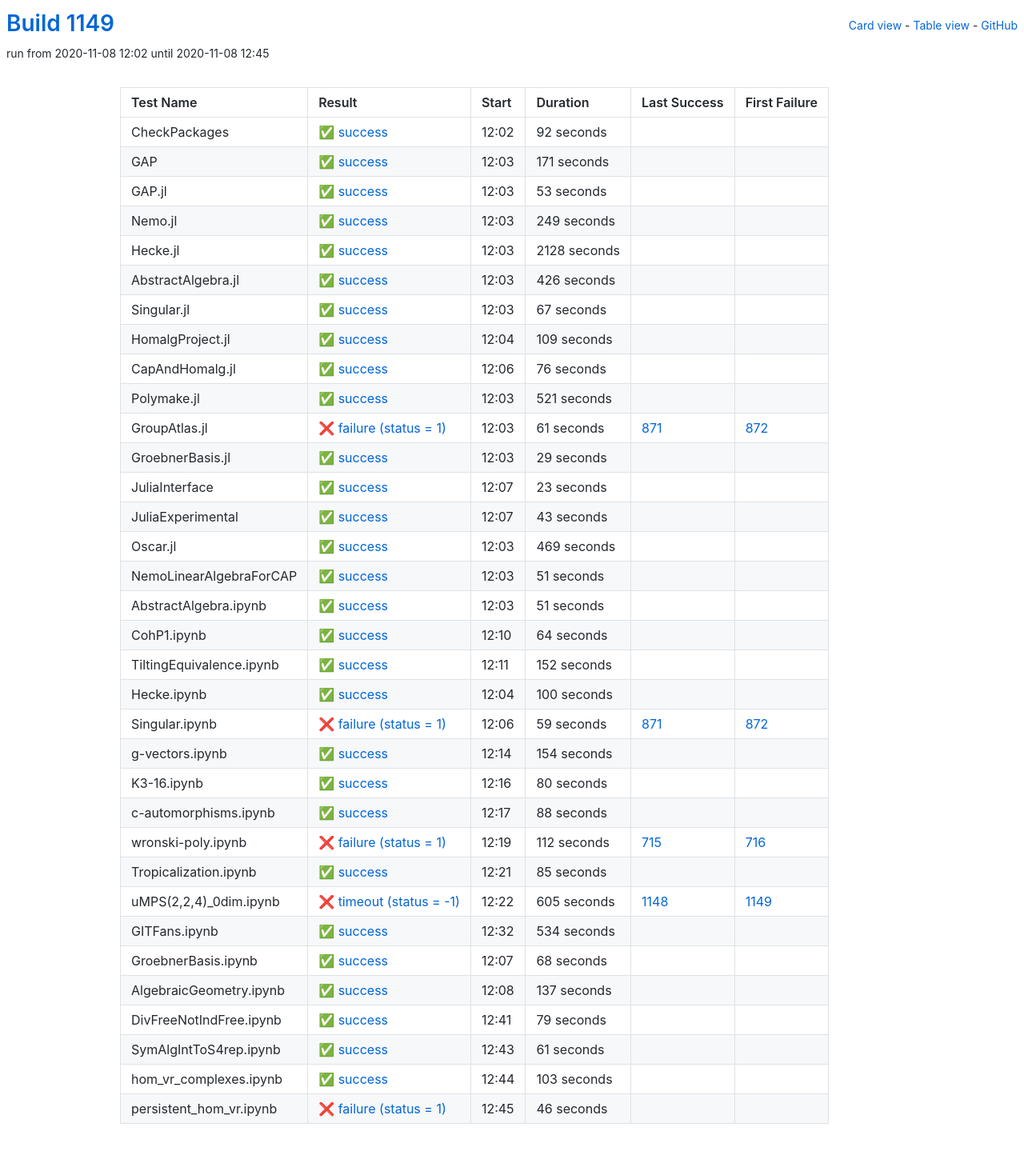
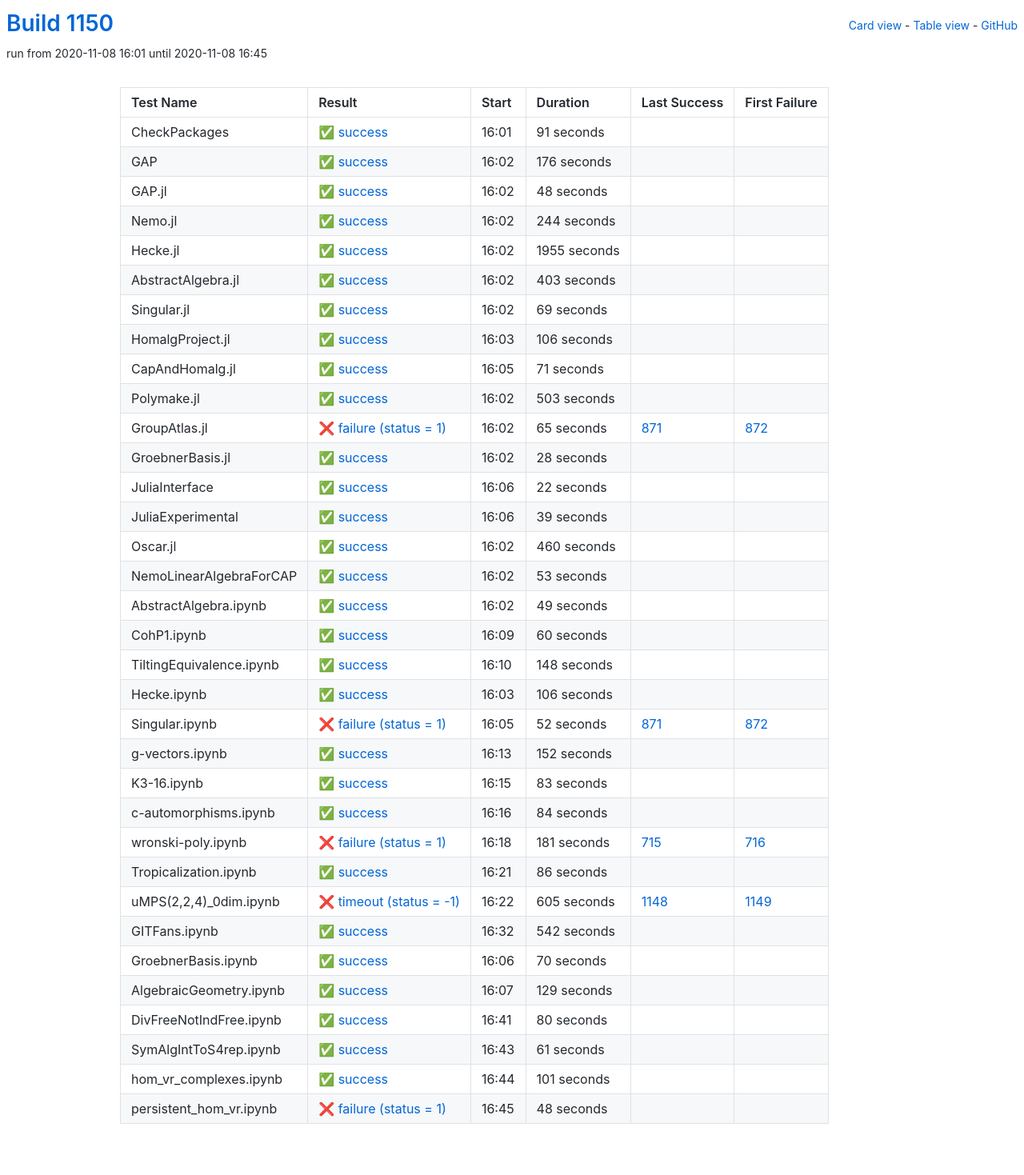
Before and after one commit to oscar-system/oscar-ci-status-stable, a Jekyll site: the page built from table.html, in a window 1280 px wide. Shown: the whole page at 80% size. Built offline with Jekyll 4.4.1, drawn with Linux system fonts in a browser that asks for light colours.

Commit message:
Build #1150

```diff
--- a/_data/ci.yml
+++ b/_data/ci.yml
@@ -1,6 +1,6 @@
 ---
-build: 1149
-build_url: https://oscarci.mathematik.uni-kl.de/job/oscar-stable/1149/
+build: 1150
+build_url: https://oscarci.mathematik.uni-kl.de/job/oscar-stable/1150/
 job: oscar-stable
 organization: oscar-system
 repo: oscar-ci-status-stable
@@ -8,32 +8,188 @@ repourl: https://github.com/oscar-system/oscar-ci-status-stable
 tests:
 - name: CheckPackages
   id: checkpackages
-  log: https://oscarci.mathematik.uni-kl.de/job/oscar-stable/1149/artifact/logs/build-1149/CheckPackages.log
-  start: 2020-11-08 12:02
+  log: https://oscarci.mathematik.uni-kl.de/job/oscar-stable/1150/artifact/logs/build-1150/CheckPackages.log
+  start: 2020-11-08 16:01
   success: true
   exitcode: 0
   status: success
-  duration: 92
+  duration: 91
   last_success: false
   last_success_url:
   first_failure: false
   first_failure_url:
 - name: GAP
   id: gap
-  log: https://oscarci.mathematik.uni-kl.de/job/oscar-stable/1149/artifact/logs/build-1149/GAP.log
-  start: 2020-11-08 12:03
+  log: https://oscarci.mathematik.uni-kl.de/job/oscar-stable/1150/artifact/logs/build-1150/GAP.log
+  start: 2020-11-08 16:02
   success: true
   exitcode: 0
   status: success
-  duration: 171
+  duration: 176
   last_success: false
   last_success_url:
   first_failure: false
   first_failure_url:
 - name: GAP.jl
   id: gap-jl
-  log: https://oscarci.mathematik.uni-kl.de/job/oscar-stable/1149/artifact/logs/build-1149/GAP.jl.log
-  start: 2020-11-08 12:03
+  log: https://oscarci.mathematik.uni-kl.de/job/oscar-stable/1150/artifact/logs/build-1150/GAP.jl.log
+  start: 2020-11-08 16:02
+  success: true
+  exitcode: 0
+  status: success
+  duration: 48
+  last_success: false
+  last_success_url:
+  first_failure: false
+  first_failure_url:
+- name: Nemo.jl
+  id: nemo-jl
+  log: https://oscarci.mathematik.uni-kl.de/job/oscar-stable/1150/artifact/logs/build-1150/Nemo.jl.log
+  start: 2020-11-08 16:02
+  success: true
+  exitcode: 0
+  status: success
+  duration: 244
+  last_success: false
+  last_success_url:
+  first_failure: false
+  first_failure_url:
+- name: Hecke.jl
+  id: hecke-jl
+  log: https://oscarci.mathematik.uni-kl.de/job/oscar-stable/1150/artifact/logs/build-1150/Hecke.jl.log
+  start: 2020-11-08 16:02
+  success: true
+  exitcode: 0
+  status: success
+  duration: 1955
+  last_success: false
+  last_success_url:
+  first_failure: false
+  first_failure_url:
+- name: AbstractAlgebra.jl
+  id: abstractalgebra-jl
+  log: https://oscarci.mathematik.uni-kl.de/job/oscar-stable/1150/artifact/logs/build-1150/AbstractAlgebra.jl.log
+  start: 2020-11-08 16:02
+  success: true
+  exitcode: 0
+  status: success
+  duration: 403
+  last_success: false
+  last_success_url:
+  first_failure: false
+  first_failure_url:
+- name: Singular.jl
+  id: singular-jl
+  log: https://oscarci.mathematik.uni-kl.de/job/oscar-stable/1150/artifact/logs/build-1150/Singular.jl.log
+  start: 2020-11-08 16:02
+  success: true
+  exitcode: 0
+  status: success
+  duration: 69
+  last_success: false
+  last_success_url:
+  first_failure: false
+  first_failure_url:
+- name: HomalgProject.jl
+  id: homalgproject-jl
+  log: https://oscarci.mathematik.uni-kl.de/job/oscar-stable/1150/artifact/logs/build-1150/HomalgProject.jl.log
+  start: 2020-11-08 16:03
+  success: true
+  exitcode: 0
+  status: success
+  duration: 106
+  last_success: false
+  last_success_url:
+  first_failure: false
+  first_failure_url:
+- name: CapAndHomalg.jl
+  id: capandhomalg-jl
+  log: https://oscarci.mathematik.uni-kl.de/job/oscar-stable/1150/artifact/logs/build-1150/CapAndHomalg.jl.log
+  start: 2020-11-08 16:05
+  success: true
+  exitcode: 0
+  status: success
+  duration: 71
+  last_success: false
+  last_success_url:
+  first_failure: false
+  first_failure_url:
+- name: Polymake.jl
+  id: polymake-jl
+  log: https://oscarci.mathematik.uni-kl.de/job/oscar-stable/1150/artifact/logs/build-1150/Polymake.jl.log
+  start: 2020-11-08 16:02
+  success: true
+  exitcode: 0
+  status: success
+  duration: 503
+  last_success: false
+  last_success_url:
+  first_failure: false
+  first_failure_url:
+- name: GroupAtlas.jl
+  id: groupatlas-jl
+  log: https://oscarci.mathematik.uni-kl.de/job/oscar-stable/1150/artifact/logs/build-1150/GroupAtlas.jl.log
+  start: 2020-11-08 16:02
+  success: false
+  exitcode: 1
+  status: failure
+  duration: 65
+  last_success: 871
+  last_success_url: https://oscarci.mathematik.uni-kl.de/job/oscar-stable/871/
+  first_failure: 872
+  first_failure_url: https://oscarci.mathematik.uni-kl.de/job/oscar-stable/872/
+- name: GroebnerBasis.jl
+  id: groebnerbasis-jl
+  log: https://oscarci.mathematik.uni-kl.de/job/oscar-stable/1150/artifact/logs/build-1150/GroebnerBasis.jl.log
+  start: 2020-11-08 16:02
+  success: true
+  exitcode: 0
+  status: success
+  duration: 28
+  last_success: false
+  last_success_url:
+  first_failure: false
+  first_failure_url:
+- name: JuliaInterface
+  id: juliainterface
+  log: https://oscarci.mathematik.uni-kl.de/job/oscar-stable/1150/artifact/logs/build-1150/JuliaInterface.log
+  start: 2020-11-08 16:06
+  success: true
+  exitcode: 0
+  status: success
+  duration: 22
+  last_success: false
+  last_success_url:
+  first_failure: false
+  first_failure_url:
+- name: JuliaExperimental
+  id: juliaexperimental
+  log: https://oscarci.mathematik.uni-kl.de/job/oscar-stable/1150/artifact/logs/build-1150/JuliaExperimental.log
+  start: 2020-11-08 16:06
+  success: true
+  exitcode: 0
+  status: success
+  duration: 39
+  last_success: false
+  last_success_url:
+  first_failure: false
+  first_failure_url:
+- name: Oscar.jl
+  id: oscar-jl
+  log: https://oscarci.mathematik.uni-kl.de/job/oscar-stable/1150/artifact/logs/build-1150/Oscar.jl.log
+  start: 2020-11-08 16:02
+  success: true
+  exitcode: 0
+  status: success
+  duration: 460
+  last_success: false
+  last_success_url:
+  first_failure: false
+  first_failure_url:
+- name: NemoLinearAlgebraForCAP
+  id: nemolinearalgebraforcap
+  log: https://oscarci.mathematik.uni-kl.de/job/oscar-stable/1150/artifact/logs/build-1150/NemoLinearAlgebraForCAP.log
+  start: 2020-11-08 16:02
   success: true
   exitcode: 0
   status: success
@@ -42,190 +198,70 @@ tests:
   last_success_url:
   first_failure: false
   first_failure_url:
-- name: Nemo.jl
-  id: nemo-jl
-  log: https://oscarci.mathematik.uni-kl.de/job/oscar-stable/1149/artifact/logs/build-1149/Nemo.jl.log
-  start: 2020-11-08 12:03
+- name: AbstractAlgebra.ipynb
+  id: abstractalgebra-ipynb
+  log: https://oscarci.mathematik.uni-kl.de/job/oscar-stable/1150/artifact/logs/build-1150/AbstractAlgebra.ipynb.log
+  start: 2020-11-08 16:02
   success: true
   exitcode: 0
   status: success
-  duration: 249
-  last_success: false
-  last_success_url:
-  first_failure: false
-  first_failure_url:
-- name: Hecke.jl
-  id: hecke-jl
-  log: https://oscarci.mathematik.uni-kl.de/job/oscar-stable/1149/artifact/logs/build-1149/Hecke.jl.log
-  start: 2020-11-08 12:03
-  success: true
-  exitcode: 0
-  status: success
-  duration: 2128
-  last_success: false
-  last_success_url:
-  first_failure: false
-  first_failure_url:
-- name: AbstractAlgebra.jl
-  id: abstractalgebra-jl
-  log: https://oscarci.mathematik.uni-kl.de/job/oscar-stable/1149/artifact/logs/build-1149/AbstractAlgebra.jl.log
-  start: 2020-11-08 12:03
-  success: true
-  exitcode: 0
-  status: success
-  duration: 426
-  last_success: false
-  last_success_url:
-  first_failure: false
-  first_failure_url:
-- name: Singular.jl
-  id: singular-jl
-  log: https://oscarci.mathematik.uni-kl.de/job/oscar-stable/1149/artifact/logs/build-1149/Singular.jl.log
-  start: 2020-11-08 12:03
-  success: true
-  exitcode: 0
-  status: success
-  duration: 67
-  last_success: false
-  last_success_url:
-  first_failure: false
-  first_failure_url:
-- name: HomalgProject.jl
-  id: homalgproject-jl
-  log: https://oscarci.mathematik.uni-kl.de/job/oscar-stable/1149/artifact/logs/build-1149/HomalgProject.jl.log
-  start: 2020-11-08 12:04
-  success: true
-  exitcode: 0
-  status: success
-  duration: 109
-  last_success: false
-  last_success_url:
-  first_failure: false
-  first_failure_url:
-- name: CapAndHomalg.jl
-  id: capandhomalg-jl
-  log: https://oscarci.mathematik.uni-kl.de/job/oscar-stable/1149/artifact/logs/build-1149/CapAndHomalg.jl.log
-  start: 2020-11-08 12:06
-  success: true
-  exitcode: 0
-  status: success
-  duration: 76
-  last_success: false
-  last_success_url:
-  first_failure: false
-  first_failure_url:
-- name: Polymake.jl
-  id: polymake-jl
-  log: https://oscarci.mathematik.uni-kl.de/job/oscar-stable/1149/artifact/logs/build-1149/Polymake.jl.log
-  start: 2020-11-08 12:03
-  success: true
-  exitcode: 0
-  status: success
-  duration: 521
-  last_success: false
-  last_success_url:
-  first_failure: false
-  first_failure_url:
-- name: GroupAtlas.jl
-  id: groupatlas-jl
-  log: https://oscarci.mathematik.uni-kl.de/job/oscar-stable/1149/artifact/logs/build-1149/GroupAtlas.jl.log
-  start: 2020-11-08 12:03
-  success: false
-  exitcode: 1
-  status: failure
-  duration: 61
-  last_success: 871
-  last_success_url: https://oscarci.mathematik.uni-kl.de/job/oscar-stable/871/
-  first_failure: 872
-  first_failure_url: https://oscarci.mathematik.uni-kl.de/job/oscar-stable/872/
-- name: GroebnerBasis.jl
-  id: groebnerbasis-jl
-  log: https://oscarci.mathematik.uni-kl.de/job/oscar-stable/1149/artifact/logs/build-1149/GroebnerBasis.jl.log
-  start: 2020-11-08 12:03
-  success: true
-  exitcode: 0
-  status: success
-  duration: 29
-  last_success: false
-  last_success_url:
-  first_failure: false
-  first_failure_url:
-- name: JuliaInterface
-  id: juliainterface
-  log: https://oscarci.mathematik.uni-kl.de/job/oscar-stable/1149/artifact/logs/build-1149/JuliaInterface.log
-  start: 2020-11-08 12:07
-  success: true
-  exitcode: 0
-  status: success
-  duration: 23
-  last_success: false
-  last_success_url:
-  first_failure: false
-  first_failure_url:
-- name: JuliaExperimental
-  id: juliaexperimental
-  log: https://oscarci.mathematik.uni-kl.de/job/oscar-stable/1149/artifact/logs/build-1149/JuliaExperimental.log
-  start: 2020-11-08 12:07
-  success: true
-  exitcode: 0
-  status: success
-  duration: 43
-  last_success: false
-  last_success_url:
-  first_failure: false
-  first_failure_url:
-- name: Oscar.jl
-  id: oscar-jl
-  log: https://oscarci.mathematik.uni-kl.de/job/oscar-stable/1149/artifact/logs/build-1149/Oscar.jl.log
-  start: 2020-11-08 12:03
-  success: true
-  exitcode: 0
-  status: success
-  duration: 469
-  last_success: false
-  last_success_url:
-  first_failure: false
-  first_failure_url:
-- name: NemoLinearAlgebraForCAP
-  id: nemolinearalgebraforcap
-  log: https://oscarci.mathematik.uni-kl.de/job/oscar-stable/1149/artifact/logs/build-1149/NemoLinearAlgebraForCAP.log
-  start: 2020-11-08 12:03
-  success: true
-  exitcode: 0
-  status: success
-  duration: 51
-  last_success: false
-  last_success_url:
-  first_failure: false
-  first_failure_url:
-- name: AbstractAlgebra.ipynb
-  id: abstractalgebra-ipynb
-  log: https://oscarci.mathematik.uni-kl.de/job/oscar-stable/1149/artifact/logs/build-1149/AbstractAlgebra.ipynb.log
-  start: 2020-11-08 12:03
-  success: true
-  exitcode: 0
-  status: success
-  duration: 51
+  duration: 49
   last_success: false
   last_success_url:
   first_failure: false
   first_failure_url:
 - name: CohP1.ipynb
   id: cohp1-ipynb
-  log: https://oscarci.mathematik.uni-kl.de/job/oscar-stable/1149/artifact/logs/build-1149/CohP1.ipynb.log
-  start: 2020-11-08 12:10
+  log: https://oscarci.mathematik.uni-kl.de/job/oscar-stable/1150/artifact/logs/build-1150/CohP1.ipynb.log
+  start: 2020-11-08 16:09
   success: true
   exitcode: 0
   status: success
-  duration: 64
+  duration: 60
   last_success: false
   last_success_url:
   first_failure: false
   first_failure_url:
 - name: TiltingEquivalence.ipynb
   id: tiltingequivalence-ipynb
-  log: https://oscarci.mathematik.uni-kl.de/job/oscar-stable/1149/artifact/logs/build-1149/TiltingEquivalence.ipynb.log
-  start: 2020-11-08 12:11
+  log: https://oscarci.mathematik.uni-kl.de/job/oscar-stable/1150/artifact/logs/build-1150/TiltingEquivalence.ipynb.log
+  start: 2020-11-08 16:10
+  success: true
+  exitcode: 0
+  status: success
+  duration: 148
+  last_success: false
+  last_success_url:
+  first_failure: false
+  first_failure_url:
+- name: Hecke.ipynb
+  id: hecke-ipynb
+  log: https://oscarci.mathematik.uni-kl.de/job/oscar-stable/1150/artifact/logs/build-1150/Hecke.ipynb.log
+  start: 2020-11-08 16:03
+  success: true
+  exitcode: 0
+  status: success
+  duration: 106
+  last_success: false
+  last_success_url:
+  first_failure: false
+  first_failure_url:
+- name: Singular.ipynb
+  id: singular-ipynb
+  log: https://oscarci.mathematik.uni-kl.de/job/oscar-stable/1150/artifact/logs/build-1150/Singular.ipynb.log
+  start: 2020-11-08 16:05
+  success: false
+  exitcode: 1
+  status: failure
+  duration: 52
+  last_success: 871
+  last_success_url: https://oscarci.mathematik.uni-kl.de/job/oscar-stable/871/
+  first_failure: 872
+  first_failure_url: https://oscarci.mathematik.uni-kl.de/job/oscar-stable/872/
+- name: g-vectors.ipynb
+  id: g-vectors-ipynb
+  log: https://oscarci.mathematik.uni-kl.de/job/oscar-stable/1150/artifact/logs/build-1150/g-vectors.ipynb.log
+  start: 2020-11-08 16:13
   success: true
   exitcode: 0
   status: success
@@ -234,94 +270,58 @@ tests:
   last_success_url:
   first_failure: false
   first_failure_url:
-- name: Hecke.ipynb
-  id: hecke-ipynb
-  log: https://oscarci.mathematik.uni-kl.de/job/oscar-stable/1149/artifact/logs/build-1149/Hecke.ipynb.log
-  start: 2020-11-08 12:04
+- name: K3-16.ipynb
+  id: k3-16-ipynb
+  log: https://oscarci.mathematik.uni-kl.de/job/oscar-stable/1150/artifact/logs/build-1150/K3-16.ipynb.log
+  start: 2020-11-08 16:15
   success: true
   exitcode: 0
   status: success
-  duration: 100
-  last_success: false
-  last_success_url:
-  first_failure: false
-  first_failure_url:
-- name: Singular.ipynb
-  id: singular-ipynb
-  log: https://oscarci.mathematik.uni-kl.de/job/oscar-stable/1149/artifact/logs/build-1149/Singular.ipynb.log
-  start: 2020-11-08 12:06
-  success: false
-  exitcode: 1
-  status: failure
-  duration: 59
-  last_success: 871
-  last_success_url: https://oscarci.mathematik.uni-kl.de/job/oscar-stable/871/
-  first_failure: 872
-  first_failure_url: https://oscarci.mathematik.uni-kl.de/job/oscar-stable/872/
-- name: g-vectors.ipynb
-  id: g-vectors-ipynb
-  log: https://oscarci.mathematik.uni-kl.de/job/oscar-stable/1149/artifact/logs/build-1149/g-vectors.ipynb.log
-  start: 2020-11-08 12:14
-  success: true
-  exitcode: 0
-  status: success
-  duration: 154
-  last_success: false
-  last_success_url:
-  first_failure: false
-  first_failure_url:
-- name: K3-16.ipynb
-  id: k3-16-ipynb
-  log: https://oscarci.mathematik.uni-kl.de/job/oscar-stable/1149/artifact/logs/build-1149/K3-16.ipynb.log
-  start: 2020-11-08 12:16
-  success: true
-  exitcode: 0
-  status: success
-  duration: 80
+  duration: 83
   last_success: false
   last_success_url:
   first_failure: false
   first_failure_url:
 - name: c-automorphisms.ipynb
   id: c-automorphisms-ipynb
-  log: https://oscarci.mathematik.uni-kl.de/job/oscar-stable/1149/artifact/logs/build-1149/c-automorphisms.ipynb.log
-  start: 2020-11-08 12:17
+  log: https://oscarci.mathematik.uni-kl.de/job/oscar-stable/1150/artifact/logs/build-1150/c-automorphisms.ipynb.log
+  start: 2020-11-08 16:16
   success: true
   exitcode: 0
   status: success
-  duration: 88
+  duration: 84
   last_success: false
   last_success_url:
   first_failure: false
   first_failure_url:
 - name: wronski-poly.ipynb
   id: wronski-poly-ipynb
-  log: https://oscarci.mathematik.uni-kl.de/job/oscar-stable/1149/artifact/logs/build-1149/wronski-poly.ipynb.log
-  start: 2020-11-08 12:19
+  log: https://oscarci.mathematik.uni-kl.de/job/oscar-stable/1150/artifact/logs/build-1150/wronski-poly.ipynb.log
+  start: 2020-11-08 16:18
   success: false
   exitcode: 1
   status: failure
-  duration: 112
+  duration: 181
   last_success: 715
   last_success_url: https://oscarci.mathematik.uni-kl.de/job/oscar-stable/715/
   first_failure: 716
   first_failure_url: https://oscarci.mathematik.uni-kl.de/job/oscar-stable/716/
 - name: Tropicalization.ipynb
   id: tropicalization-ipynb
-  log: https://oscarci.mathematik.uni-kl.de/job/oscar-stable/1149/artifact/logs/build-1149/Tropicalization.ipynb.log
-  start: 2020-11-08 12:21
+  log: https://oscarci.mathematik.uni-kl.de/job/oscar-stable/1150/artifact/logs/build-1150/Tropicalization.ipynb.log
+  start: 2020-11-08 16:21
   success: true
   exitcode: 0
   status: success
-  duration: 85
+  duration: 86
   last_success: false
   last_success_url:
   first_failure: false
   first_failure_url:
 - name: uMPS(2,2,4)_0dim.ipynb
   id: umps-2-2-4-0dim-ipynb
-  log: https://oscarci.mathematik.uni-kl.de/job/oscar-stable/1149/artifact/logs/build-1149/uMPS-2-2-4-_0dim.ipynb.log
-  start: 2020-11-08 12:22
+  log: https://oscarci.mathematik.uni-kl.de/job/oscar-stable/1150/artifact/logs/build-1150/uMPS-2-2-4-_0dim.ipynb.log
+  start: 2020-11-08 16:22
   success: false
   exitcode: -1
   status: timeout
@@ -332,56 +332,56 @@ tests:
   first_failure_url: https://oscarci.mathematik.uni-kl.de/job/oscar-stable/1149/
 - name: GITFans.ipynb
   id: gitfans-ipynb
-  log: https://oscarci.mathematik.uni-kl.de/job/oscar-stable/1149/artifact/logs/build-1149/GITFans.ipynb.log
-  start: 2020-11-08 12:32
+  log: https://oscarci.mathematik.uni-kl.de/job/oscar-stable/1150/artifact/logs/build-1150/GITFans.ipynb.log
+  start: 2020-11-08 16:32
   success: true
   exitcode: 0
   status: success
-  duration: 534
+  duration: 542
   last_success: false
   last_success_url:
   first_failure: false
   first_failure_url:
 - name: GroebnerBasis.ipynb
   id: groebnerbasis-ipynb
-  log: https://oscarci.mathematik.uni-kl.de/job/oscar-stable/1149/artifact/logs/build-1149/GroebnerBasis.ipynb.log
-  start: 2020-11-08 12:07
+  log: https://oscarci.mathematik.uni-kl.de/job/oscar-stable/1150/artifact/logs/build-1150/GroebnerBasis.ipynb.log
+  start: 2020-11-08 16:06
   success: true
   exitcode: 0
   status: success
-  duration: 68
+  duration: 70
   last_success: false
   last_success_url:
   first_failure: false
   first_failure_url:
 - name: AlgebraicGeometry.ipynb
   id: algebraicgeometry-ipynb
-  log: https://oscarci.mathematik.uni-kl.de/job/oscar-stable/1149/artifact/logs/build-1149/AlgebraicGeometry.ipynb.log
-  start: 2020-11-08 12:08
+  log: https://oscarci.mathematik.uni-kl.de/job/oscar-stable/1150/artifact/logs/build-1150/AlgebraicGeometry.ipynb.log
+  start: 2020-11-08 16:07
   success: true
   exitcode: 0
   status: success
-  duration: 137
+  duration: 129
   last_success: false
   last_success_url:
   first_failure: false
   first_failure_url:
 - name: DivFreeNotIndFree.ipynb
   id: divfreenotindfree-ipynb
-  log: https://oscarci.mathematik.uni-kl.de/job/oscar-stable/1149/artifact/logs/build-1149/DivFreeNotIndFree.ipynb.log
-  start: 2020-11-08 12:41
+  log: https://oscarci.mathematik.uni-kl.de/job/oscar-stable/1150/artifact/logs/build-1150/DivFreeNotIndFree.ipynb.log
+  start: 2020-11-08 16:41
   success: true
   exitcode: 0
   status: success
-  duration: 79
+  duration: 80
   last_success: false
   last_success_url:
   first_failure: false
   first_failure_url:
 - name: SymAlgIntToS4rep.ipynb
   id: symalginttos4rep-ipynb
-  log: https://oscarci.mathematik.uni-kl.de/job/oscar-stable/1149/artifact/logs/build-1149/SymAlgIntToS4rep.ipynb.log
-  start: 2020-11-08 12:43
+  log: https://oscarci.mathematik.uni-kl.de/job/oscar-stable/1150/artifact/logs/build-1150/SymAlgIntToS4rep.ipynb.log
+  start: 2020-11-08 16:43
   success: true
   exitcode: 0
   status: success
@@ -392,24 +392,24 @@ tests:
   first_failure_url:
 - name: hom_vr_complexes.ipynb
   id: hom-vr-complexes-ipynb
-  log: https://oscarci.mathematik.uni-kl.de/job/oscar-stable/1149/artifact/logs/build-1149/hom_vr_complexes.ipynb.log
-  start: 2020-11-08 12:44
+  log: https://oscarci.mathematik.uni-kl.de/job/oscar-stable/1150/artifact/logs/build-1150/hom_vr_complexes.ipynb.log
+  start: 2020-11-08 16:44
   success: true
   exitcode: 0
   status: success
-  duration: 103
+  duration: 101
   last_success: false
   last_success_url:
   first_failure: false
   first_failure_url:
 - name: persistent_hom_vr.ipynb
   id: persistent-hom-vr-ipynb
-  log: https://oscarci.mathematik.uni-kl.de/job/oscar-stable/1149/artifact/logs/build-1149/persistent_hom_vr.ipynb.log
-  start: 2020-11-08 12:45
+  log: https://oscarci.mathematik.uni-kl.de/job/oscar-stable/1150/artifact/logs/build-1150/persistent_hom_vr.ipynb.log
+  start: 2020-11-08 16:45
   success: false
   exitcode: 1
   status: failure
-  duration: 46
+  duration: 48
   last_success: false
   last_success_url:
   first_failure: false
```
Also changed, not shown: README.md.
